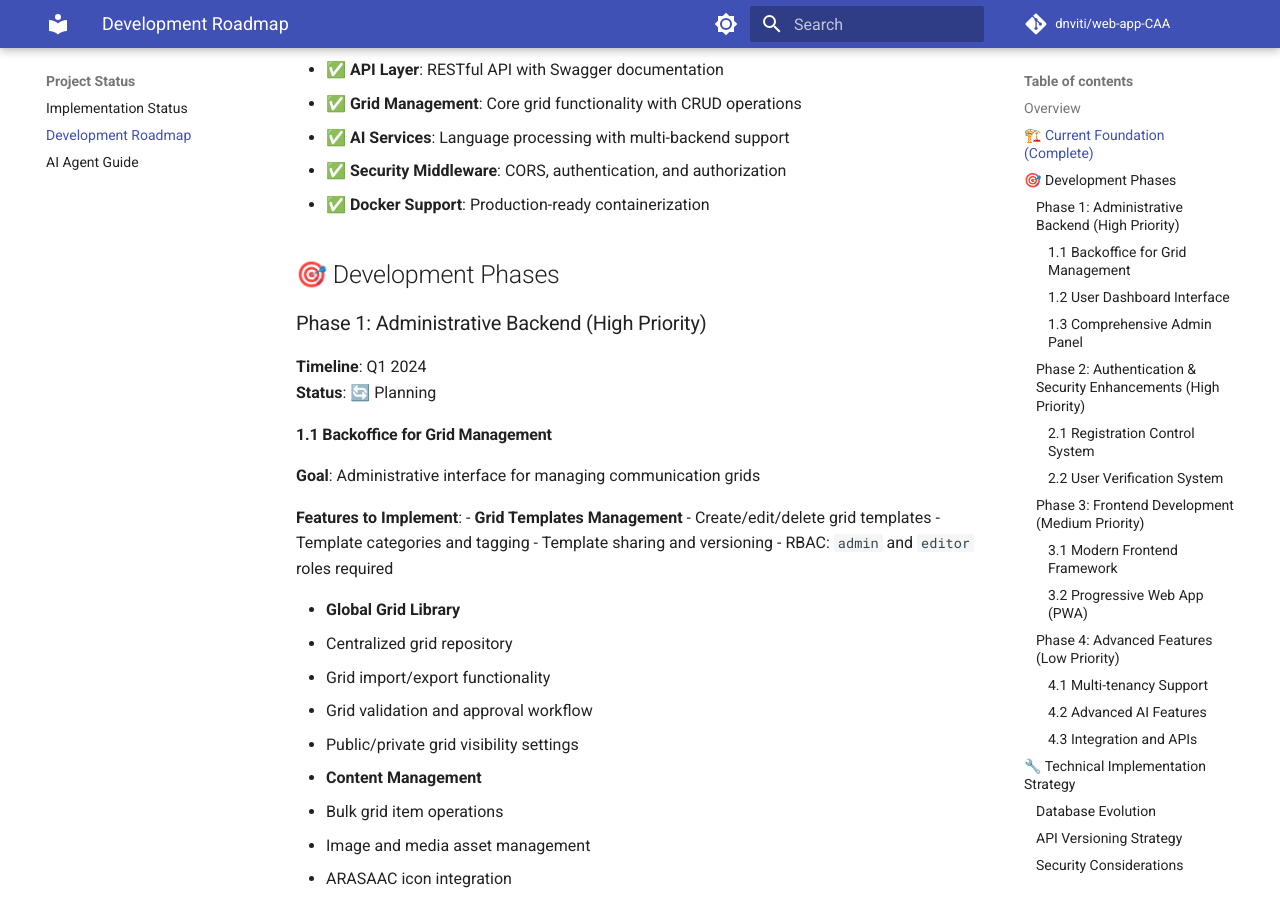
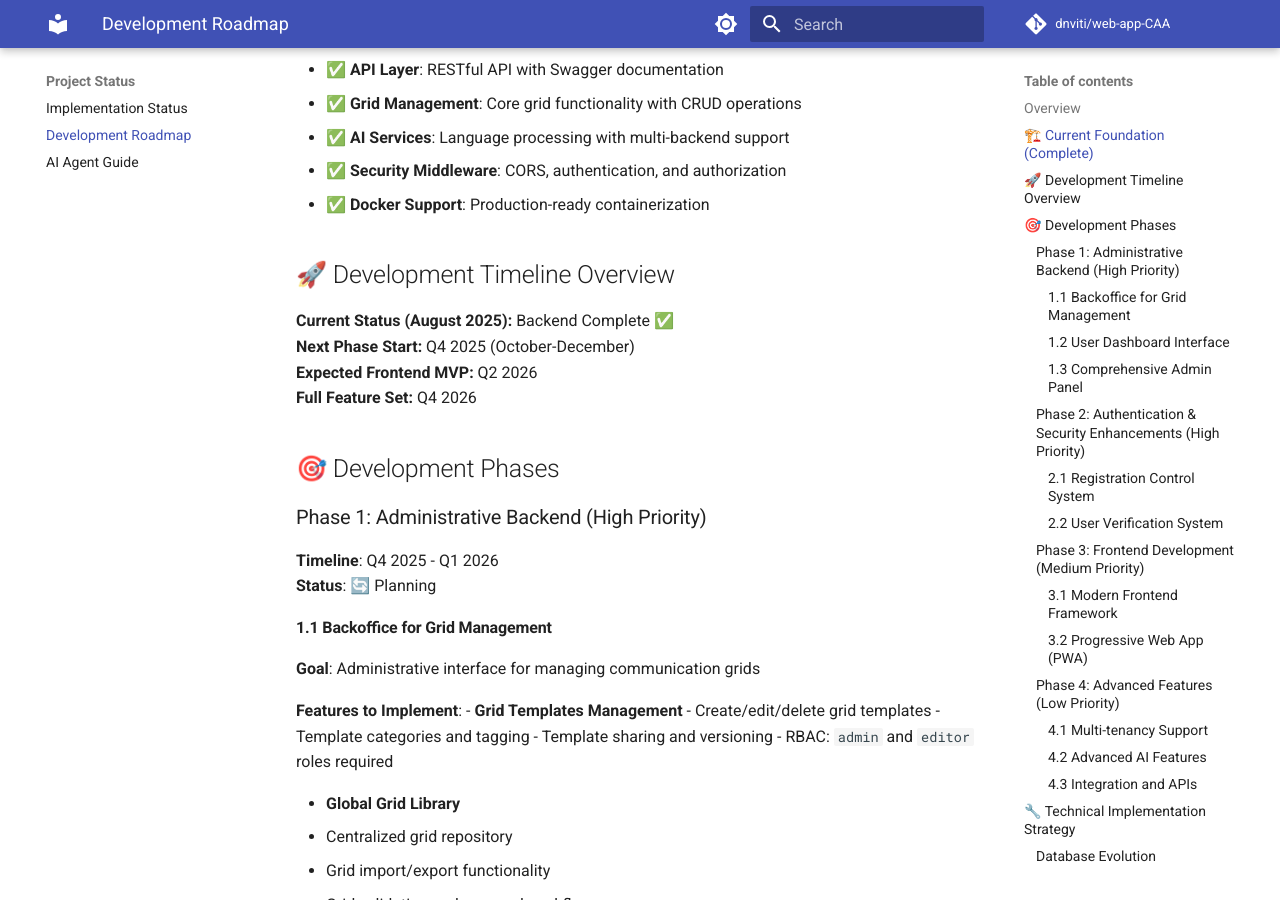
Before and after one commit to dnviti/web-app-CAA, an MkDocs documentation site: the page built from docs/roadmap.md, in a window 1280 px wide and 900 px high, scrolled down 557 px. Built offline with MkDocs 1.6.1 and Material for MkDocs 9.7.7, drawn with Linux system fonts in a browser that asks for light colours; comment, search, counter and statistics services are not loaded; some of the changed text lies outside the part shown.

Commit message:
fixed dates

````diff
--- a/docs/roadmap.md
+++ b/docs/roadmap.md
@@ -17,10 +17,17 @@ The following systems are fully implemented and provide the foundation for all f
 - ✅ **Security Middleware**: CORS, authentication, and authorization
 - ✅ **Docker Support**: Production-ready containerization
 
+## 🚀 Development Timeline Overview
+
+**Current Status (August 2025):** Backend Complete ✅
+**Next Phase Start:** Q4 2025 (October-December)
+**Expected Frontend MVP:** Q2 2026
+**Full Feature Set:** Q4 2026
+
 ## 🎯 Development Phases
 
 ### Phase 1: Administrative Backend (High Priority)
-**Timeline**: Q1 2024
+**Timeline**: Q4 2025 - Q1 2026
 **Status**: 🔄 Planning
 
 #### 1.1 Backoffice for Grid Management
@@ -139,7 +146,7 @@ GET    /api/admin/analytics/grids    - Grid usage analytics
 ```
 
 ### Phase 2: Authentication & Security Enhancements (High Priority)
-**Timeline**: Q2 2024
+**Timeline**: Q1 - Q2 2026
 **Status**: 🔄 Planning
 
 #### 2.1 Registration Control System
@@ -217,7 +224,7 @@ POST   /api/auth/2fa/backup          - Generate backup codes
 ```
 
 ### Phase 3: Frontend Development (Medium Priority)
-**Timeline**: Q3 2024
+**Timeline**: Q2 - Q3 2026
 **Status**: 📋 Planned
 
 #### 3.1 Modern Frontend Framework
@@ -275,7 +282,7 @@ POST   /api/auth/2fa/backup          - Generate backup codes
   - Speech-to-text integration
 
 ### Phase 4: Advanced Features (Low Priority)
-**Timeline**: Q4 2024
+**Timeline**: Q4 2026 - Q1 2027
 **Status**: 💡 Conceptual
 
 #### 4.1 Multi-tenancy Support
````
Also changed, not shown: docs/analysis-summary.md (+4 -4 lines).
